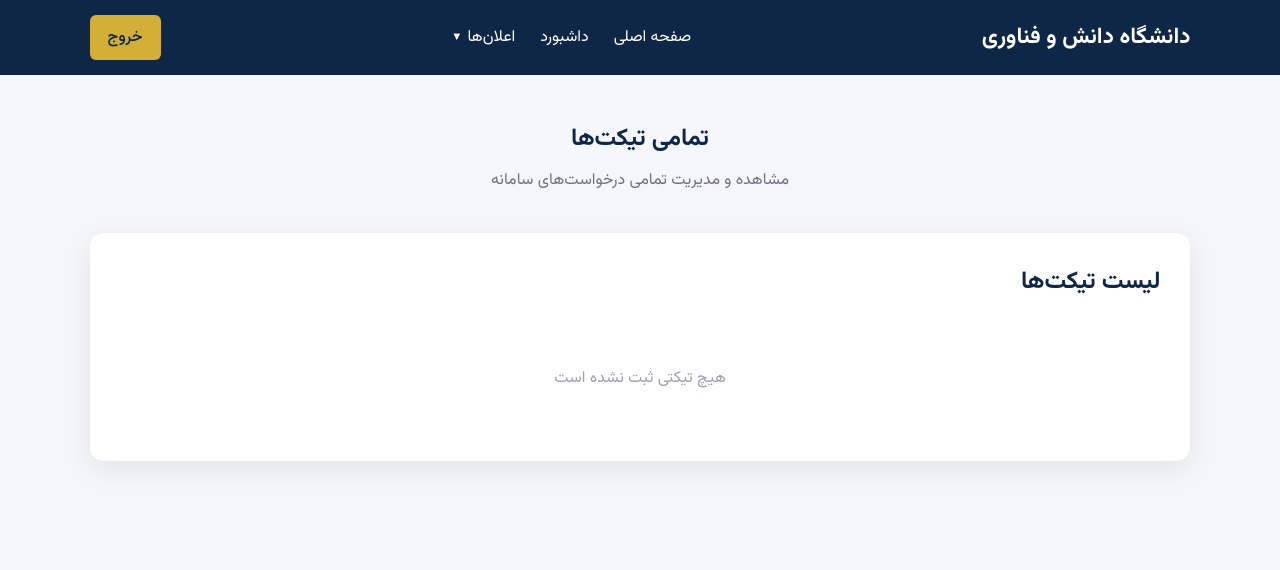
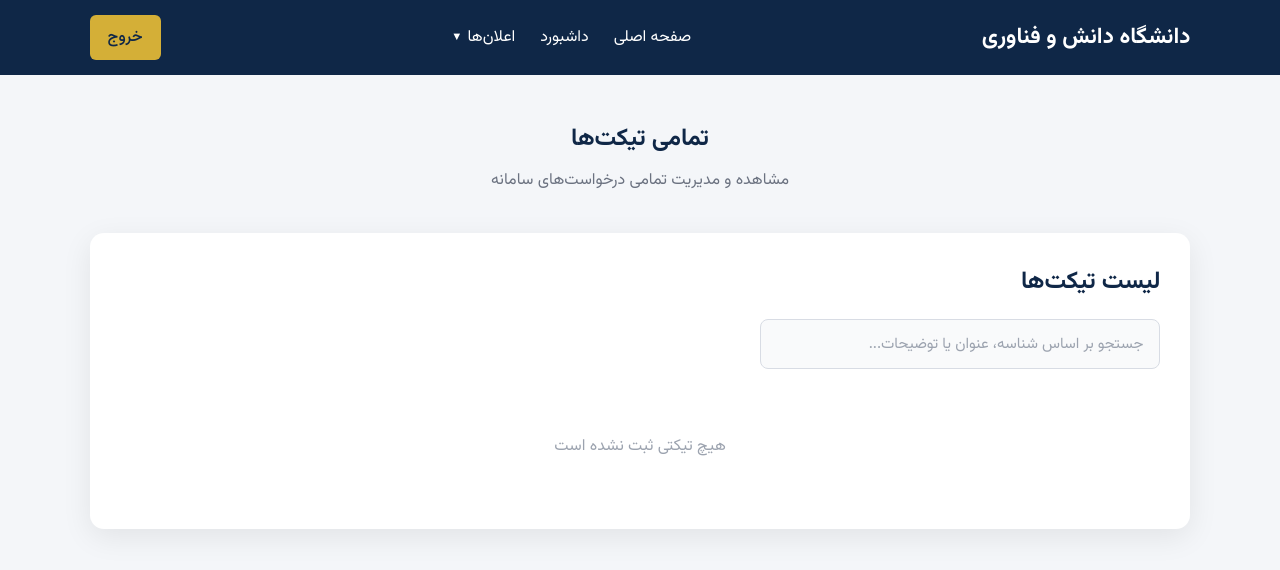
Before and after one commit to teymuri-alireza/help-desk-system, a FastAPI app: template src/server/templates/tickets.html in a window 1280 px wide. Shown: the top 570 px of the page. Run offline with FastAPI, Linux system fonts and the light colour scheme; the template is opened without the code that fills it, so the values that code supplies are empty.

Commit message:
feat(ui) add search bar for tickets

```diff
--- a/src/server/static/css/tickets.css
+++ b/src/server/static/css/tickets.css
@@ -241,6 +241,48 @@ body{
     color:#0f2747;
 }
 
+/* SEARCH BAR */
+
+.search-bar-wrapper {
+    position: relative;
+    margin-top: 18px;
+}
+
+.search-bar {
+    width: 100%;
+    max-width: 400px;
+    padding: 12px 16px 12px 40px;
+    border: 1px solid #d8dce4;
+    border-radius: 8px;
+    font-family: inherit;
+    font-size: 0.95rem;
+    color: #1f2937;
+    background: #f9fafb;
+    transition: all 0.3s;
+}
+
+.search-bar::placeholder {
+    color: #9ca3af;
+}
+
+.search-bar:focus {
+    outline: none;
+    border-color: #0f2747;
+    background: white;
+    box-shadow: 0 0 0 3px rgba(15, 39, 71, 0.1);
+}
+
+.ticket-item.hidden {
+    display: none;
+}
+
+.search-results-info {
+    color: #6b7280;
+    font-size: 0.85rem;
+    margin: 12px 0;
+    padding: 0 8px;
+}
+
 /* FORM */
 
 .form-group{
--- a/src/server/static/js/dashboard.js
+++ b/src/server/static/js/dashboard.js
@@ -119,3 +119,60 @@ function updateNotificationBadge(trigger, count) {
     trigger.appendChild(badge);
   }
 }
+
+
+const searchInput = document.getElementById('ticket-search');
+const ticketItems = document.querySelectorAll('.ticket-item');
+
+function filterTickets(searchTerm) {
+    const term = searchTerm.toLowerCase().trim();
+    let visibleCount = 0;
+
+    ticketItems.forEach(ticket => {
+        // Get ticket ID, title, and description
+        const ticketId = ticket.querySelector('.ticket-id')?.textContent.toLowerCase() || '';
+        const ticketTitle = ticket.querySelector('h3')?.textContent.toLowerCase() || '';
+        const ticketDescription = ticket.querySelector('.ticket-description')?.textContent.toLowerCase() || '';
+
+        // Check if search term matches any of the fields
+        const isMatch = ticketId.includes(term) ||
+                       ticketTitle.includes(term) ||
+                       ticketDescription.includes(term);
+
+        if (isMatch) {
+            ticket.classList.remove('hidden');
+            visibleCount++;
+        } else {
+            ticket.classList.add('hidden');
+        }
+    });
+
+    // Show or hide empty state based on results
+    const container = document.querySelector('.tickets-container');
+    let emptyMessage = container.querySelector('.search-empty-state');
+
+    if (visibleCount === 0 && term) {
+        if (!emptyMessage) {
+            emptyMessage = document.createElement('div');
+            emptyMessage.className = 'empty-state search-empty-state';
+            emptyMessage.textContent = 'نتیجه‌ای برای جستجو پیدا نشد';
+            container.appendChild(emptyMessage);
+        }
+        emptyMessage.style.display = 'block';
+    } else if (emptyMessage) {
+        emptyMessage.style.display = 'none';
+    }
+}
+
+// Add event listener for search input
+searchInput.addEventListener('input', (e) => {
+    filterTickets(e.target.value);
+});
+
+// Optional: Clear search on Escape key
+document.addEventListener('keydown', (e) => {
+    if (e.key === 'Escape' && document.activeElement === searchInput) {
+        searchInput.value = '';
+        filterTickets('');
+    }
+});
--- a/src/server/templates/admin_dashboard.html
+++ b/src/server/templates/admin_dashboard.html
@@ -86,6 +86,11 @@
 
         <div class="section-header">
             <h2>لیست تیکت‌ها</h2>
+            <div class="search-bar-wrapper">
+                <input
+                    type="text" id="ticket-search" class="search-bar"
+                    placeholder="جستجو بر اساس شناسه، عنوان یا توضیحات...">
+            </div>
         </div>
 
         <div class="table-wrapper">
--- a/src/server/templates/tickets.html
+++ b/src/server/templates/tickets.html
@@ -38,6 +38,11 @@
     <section class="card">
         <div class="section-header">
             <h2>لیست تیکت‌ها</h2>
+            <div class="search-bar-wrapper">
+                <input
+                    type="text" id="ticket-search" class="search-bar"
+                    placeholder="جستجو بر اساس شناسه، عنوان یا توضیحات...">
+            </div>
         </div>
 
         <div class="tickets-container">
--- a/src/server/templates/user_dashboard.html
+++ b/src/server/templates/user_dashboard.html
@@ -85,6 +85,11 @@
 
         <div class="section-header">
             <h2>تیکت‌های من</h2>
+            <div class="search-bar-wrapper">
+                <input
+                    type="text" id="ticket-search" class="search-bar"
+                    placeholder="جستجو بر اساس شناسه، عنوان یا توضیحات...">
+            </div>
         </div>
 
         <div class="tickets-container">
```
Also changed, not shown: src/server/static/css/dashboard.css (+42 -0 lines).
